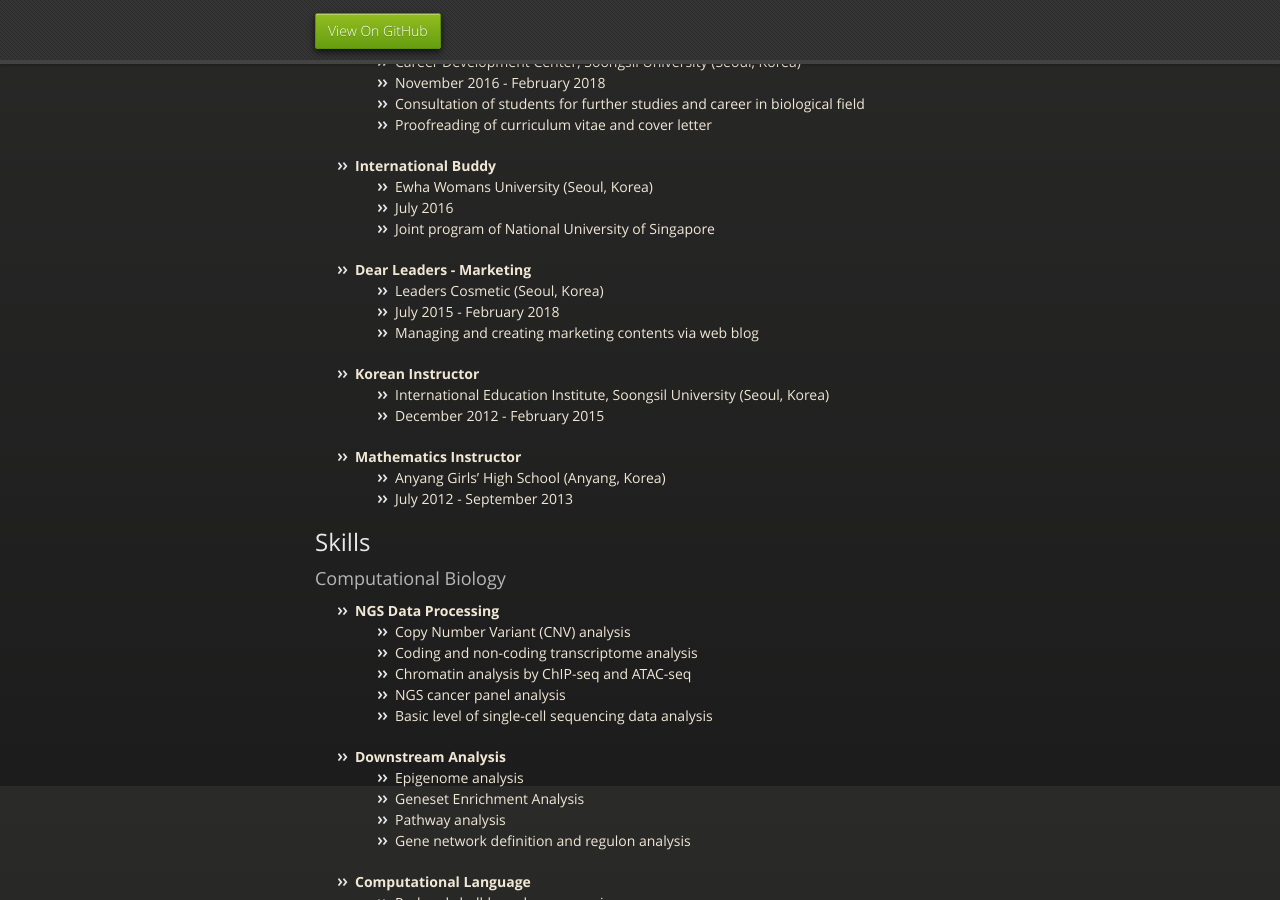
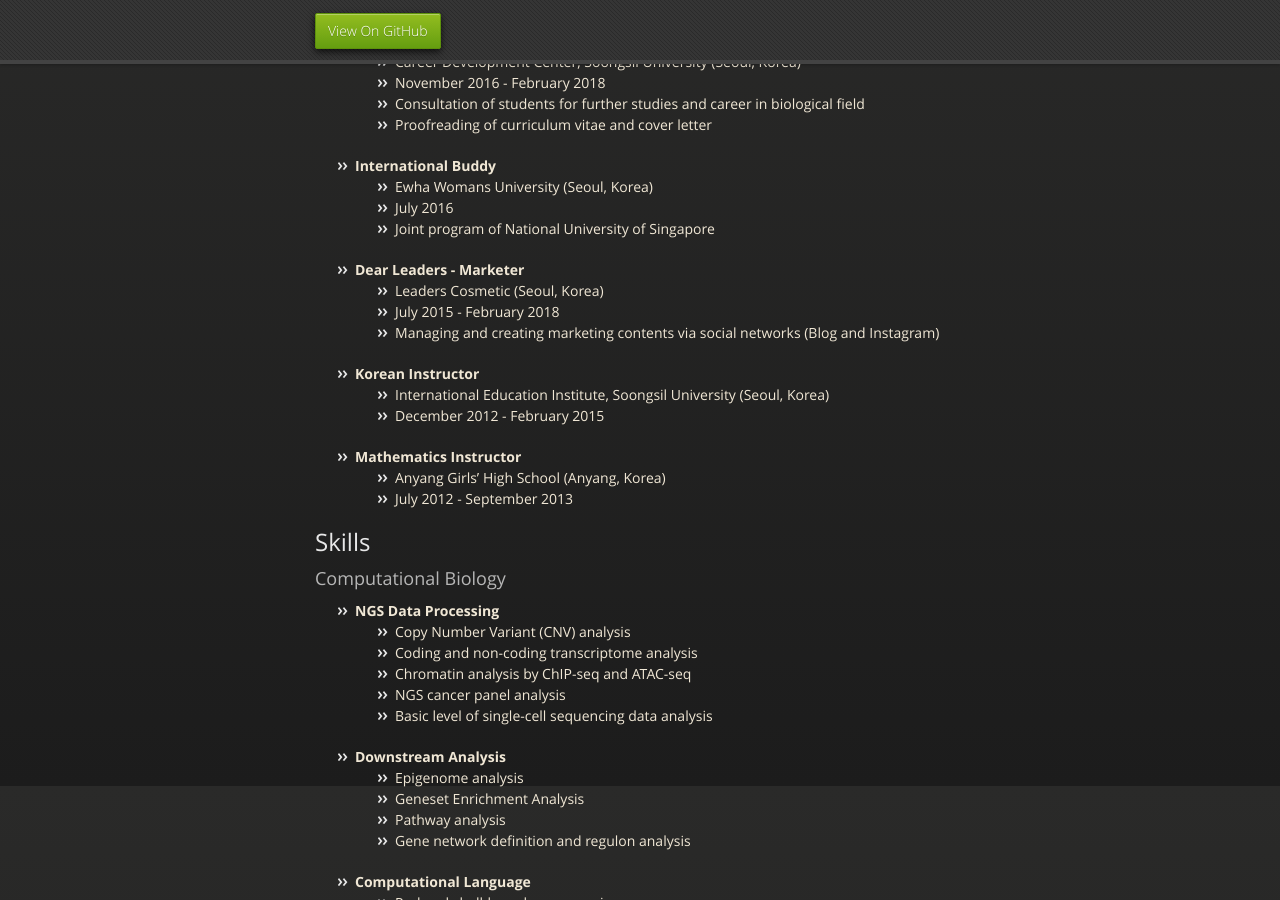
Before and after one commit to yurasong/yurasong.github.io, a Jekyll site: the page built from index.md, in a window 1280 px wide and 900 px high, scrolled down 3714 px. Built offline with Jekyll 4.4.1, drawn with Linux system fonts in a browser that asks for light colours; our own code applies the rules of GitHub Pages for plain Markdown files.

Commit message:
Update index.md

```diff
--- a/index.md
+++ b/index.md
@@ -155,10 +155,10 @@ My ultimate goal studying bioinformatics and cancer biology is finding the new w
   - July 2016
   - Joint program of National University of Singapore
 
-- **Dear Leaders - Marketing**
+- **Dear Leaders - Marketer**
   - Leaders Cosmetic (Seoul, Korea)
   - July 2015 - February 2018
-  - Managing and creating marketing contents via web blog
+  - Managing and creating marketing contents via social networks (Blog and Instagram)
 
 - **Korean Instructor**
   - International Education Institute, Soongsil University (Seoul, Korea)
```
